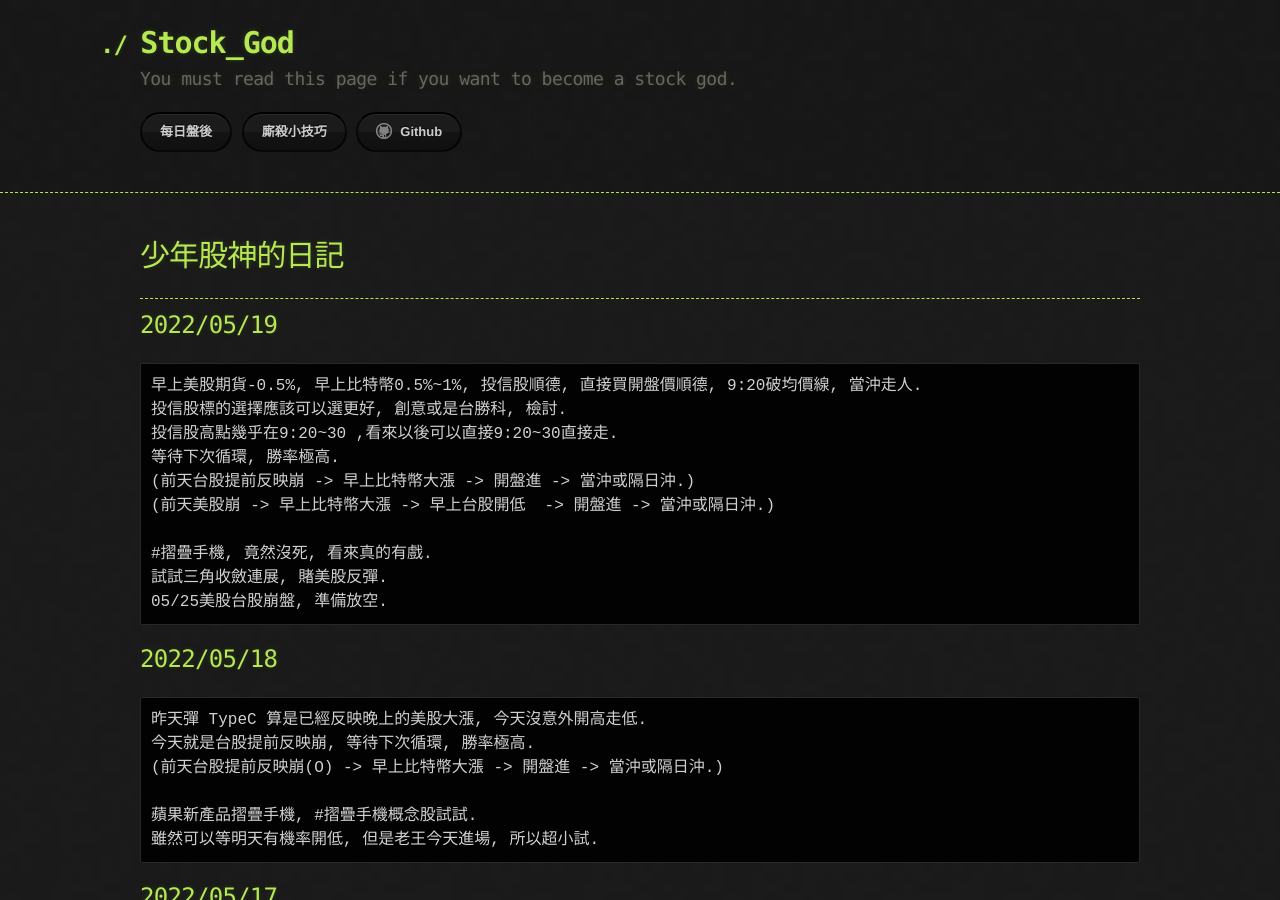
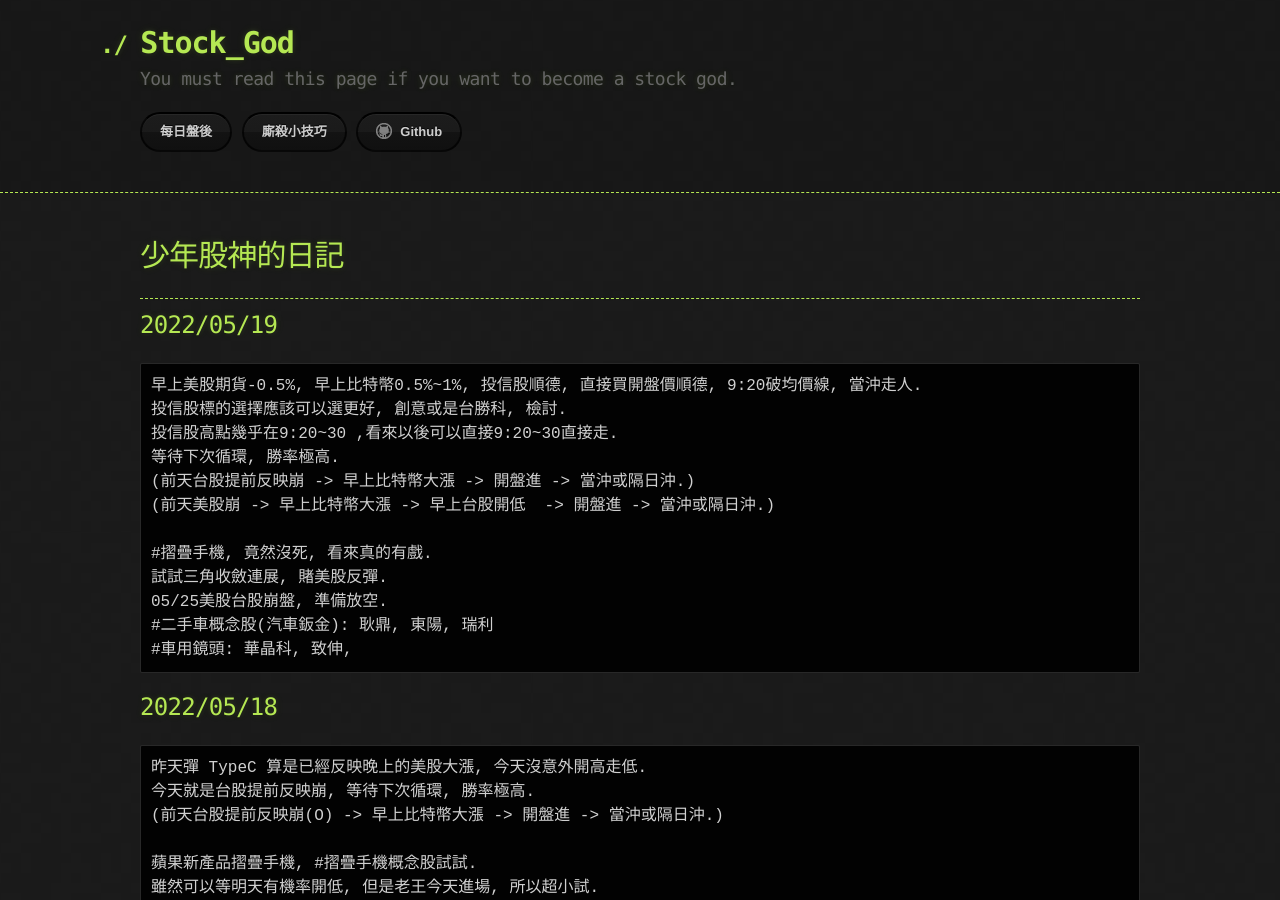
Before and after one commit to lepg5487/Stock_God, a Jekyll site: the page built from index.md, in a window 1280 px wide and 900 px high. Built offline with Jekyll 4.4.1, drawn with Linux system fonts in a browser that asks for light colours; our own code applies the rules of GitHub Pages for plain Markdown files.

Commit message:
Update index.md

````diff
--- a/index.md
+++ b/index.md
@@ -18,6 +18,8 @@ layout: testlayouts
 #摺疊手機, 竟然沒死, 看來真的有戲.
 試試三角收斂連展, 賭美股反彈.
 05/25美股台股崩盤, 準備放空.
+#二手車概念股(汽車鈑金): 耿鼎, 東陽, 瑞利
+#車用鏡頭: 華晶科, 致伸,
 ```
 
 ## 2022/05/18
````
